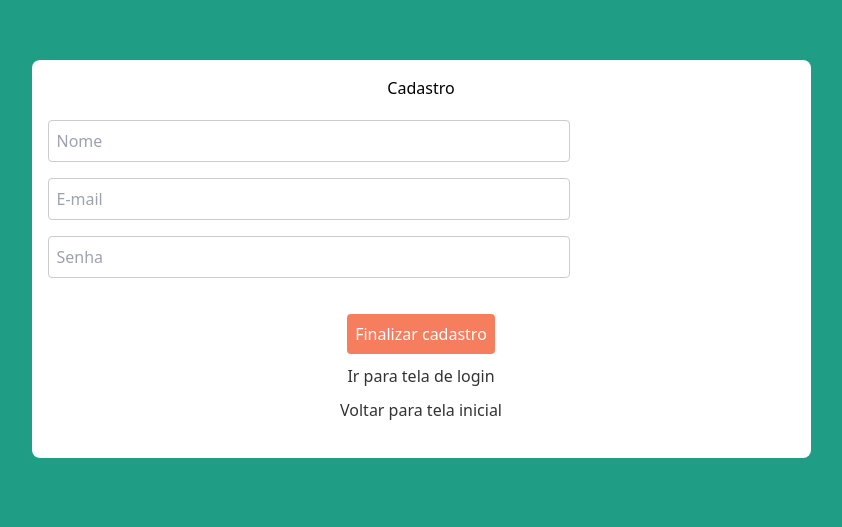
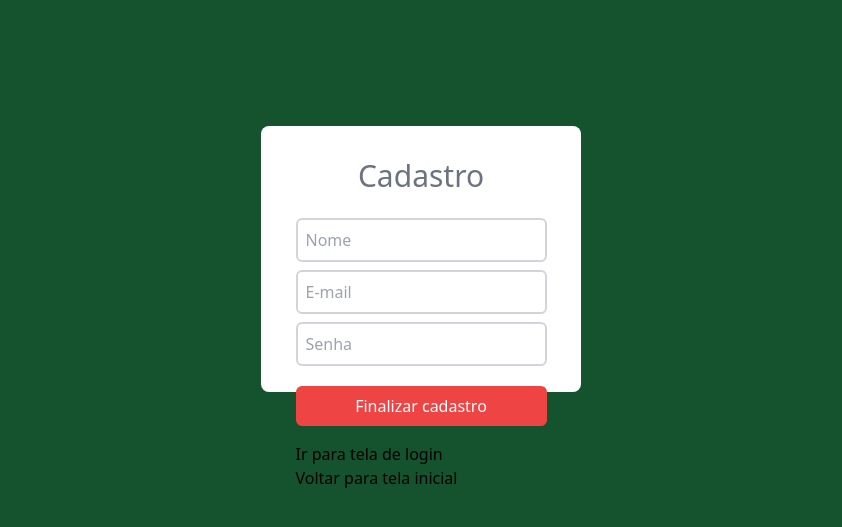
Before and after one commit to thalesximenes/e-commerce, a React (Vite) app: page /register in a window 1280 px wide. Shown: the part 141-668 px from the top of the page, without its empty margins (219-1061 px from the left). Built offline with nearby package versions, Linux system fonts and the light colour scheme.

Commit message:
styles: use tailwind on Login and Register

```diff
--- a/src/pages/Login/Login.tsx
+++ b/src/pages/Login/Login.tsx
@@ -1,5 +1,4 @@
 import React from 'react'
-import './index.css'
 import { useNavigate } from 'react-router-dom'
 
 const Login: React.FC = () => {
@@ -7,13 +6,13 @@ const Login: React.FC = () => {
 
   return (
     <div className="flex justify-center items-center h-screen w-screen bg-green-900">
-      <div className="flex flex-col h-1/2 justify-center items-center bg-white rounded-lg">
-        <div className="flex flex-col  h-3/4 justify-center items-center bg-blue-400">
-          <div className="flex flex-col items-center h-1/2 bg-orange-500">
-            <div className="flex flex-col">
+      <div className="flex flex-col h-1/3  w-1/4 justify-center items-center bg-white rounded-lg">
+        <div className="flex flex-col h-full justify-center items-center">
+          <div className="flex flex-col items-center h-full p-8">
+            <div className="flex flex-col mt-4 mb-6">
               <h1 className="text-3xl text-gray-500">🛍️ E-commerce</h1>
             </div>
-            <div className="flex flex-col w-3/4 mb-4 bg-red-400">
+            <div className="flex flex-col mt-8">
               <input
                 type="email"
                 placeholder="E-mail"
@@ -25,14 +24,14 @@ const Login: React.FC = () => {
                 className="p-2 border-2 border-gray-300 rounded-md"
               />
             </div>
-            <div className="w-2/4">
+            <div className="flex flex-col w-full mt-3">
               <button
-                className="login-button  p-2 bg-red-500 text-white rounded-md"
+                className="p-2 bg-red-500 text-white rounded-md mb-5"
                 onClick={() => navigate('/')}
               >
                 Login
               </button>
-              <div className="">
+              <div className="flex flex-col w-full ">
                 <a href="/register" className="">
                   Ainda não possui conta?
                 </a>
--- a/src/pages/Login/index.css
+++ /dev/null
@@ -1,71 +0,0 @@
-.login-header {
-  margin-bottom: 20px;
-}
-
-.login-screen {
-  display: flex;
-  flex-direction: column;
-  justify-content: center;
-  align-items: center;
-  height: 100vh;
-  width: 100vw;
-  background-color: #1f9d85;
-}
-
-.login-form {
-  display: flex;
-  flex-direction: column;
-  justify-content: center;
-  align-items: center;
-  background-color: white;
-  padding: 16px;
-  border-radius: 8px;
-  min-width: 25%;
-  min-height: 30%;
-}
-
-.login-input-container {
-  margin-bottom: 20px;
-}
-
-.login-input {
-  width: 70%;
-  margin-bottom: 16px;
-  padding: 8px;
-  border: 1px solid #ccc;
-  border-radius: 4px;
-}
-
-.login-button {
-  min-width: 100%;
-  padding: 8px;
-  background-color: #f67e5e;
-  color: white;
-  border: none;
-  border-radius: 4px;
-  cursor: pointer;
-  margin-bottom: 200px;
-}
-
-.button-container {
-  display: flex;
-  flex-direction: column;
-  justify-content: center;
-  align-items: center;
-  margin-bottom: 10px;
-}
-
-.button-container button,
-.button-container a {
-  margin-bottom: 10px;
-}
-
-.button-container a {
-  text-decoration: none;
-  color: #333;
-  margin: 100 0;
-}
-
-.button-container a:hover {
-  color: #666;
-}
--- a/src/pages/Register/Register.tsx
+++ b/src/pages/Register/Register.tsx
@@ -1,35 +1,47 @@
 import React from 'react'
-import './index.css'
 import { useNavigate } from 'react-router-dom'
 
 const Register: React.FC = () => {
   const navigate = useNavigate()
 
   return (
-    <div className="register-screen">
-      <div className="register-form">
-        <div className="register-header">
-          <h1> Cadastro </h1>
+    <div className="flex justify-center items-center h-screen w-screen bg-green-900">
+      <div className="flex flex-col h-1/3  w-1/4 justify-center items-center bg-white rounded-lg">
+        <div className="flex flex-col h-full justify-center items-center">
+          <div className="flex flex-col items-center h-full p-8">
+            <div className="flex flex-col mb-2">
+              <h1 className="text-3xl text-gray-500"> Cadastro </h1>
             </div>
-        <div className="register-input-container">
-          <input type="text" placeholder="Nome" className="register-input" />
-          <input type="email" placeholder="E-mail" className="register-input" />
+            <div className="flex flex-col mt-4 mb-3">
+              <input
+                type="text"
+                placeholder="Nome"
+                className="p-2 border-2 border-gray-300 rounded-md mb-2"
+              />
+              <input
+                type="email"
+                placeholder="E-mail"
+                className="p-2 border-2 border-gray-300 rounded-md mb-2"
+              />
               <input
                 type="password"
                 placeholder="Senha"
-            className="register-input"
+                className="p-2 border-2 border-gray-300 rounded-md mb-2"
               />
             </div>
-
-        <div className="button-container">
+            <div className="flex flex-col w-full ">
               <button
-            className="register-button"
+                className="p-2 bg-red-500 text-white rounded-md mb-4"
                 onClick={() => navigate('/login')}
               >
                 Finalizar cadastro
               </button>
+              <div className="flex flex-col w-full ">
                 <a href="/login">Ir para tela de login</a>
                 <a href="/">Voltar para tela inicial</a>
+              </div>
+            </div>
+          </div>
         </div>
       </div>
     </div>
--- a/src/pages/Register/index.css
+++ /dev/null
@@ -1,47 +0,0 @@
-.register-header {
-  margin-bottom: 20px;
-}
-
-.register-screen {
-  display: flex;
-  flex-direction: column;
-  justify-content: center;
-  align-items: center;
-  height: 100vh;
-  width: 100vw;
-  background-color: #1f9d85;
-}
-
-.register-form {
-  display: flex;
-  flex-direction: column;
-  justify-content: center;
-  align-items: center;
-  background-color: white;
-  padding: 16px;
-  border-radius: 8px;
-  min-width: 25%;
-  min-height: 30%;
-}
-
-.register-input-container {
-  margin-bottom: 20px;
-}
-
-.register-input {
-  width: 70%;
-  margin-bottom: 16px;
-  padding: 8px;
-  border: 1px solid #ccc;
-  border-radius: 4px;
-}
-
-.register-button {
-  min-width: 70%;
-  padding: 8px;
-  background-color: #f67e5e;
-  color: white;
-  border: none;
-  border-radius: 4px;
-  cursor: pointer;
-}
```
Lines whose indentation alone changed are shown as unchanged.
